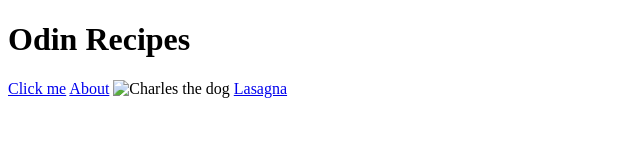
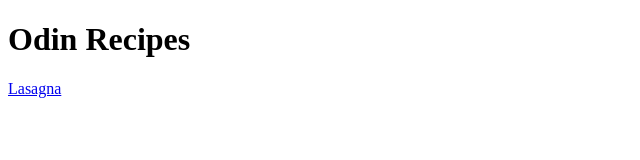
Before and after one commit to echan23/odin-recipes, a plain HTML site: page index.html in a window 1280 px wide. Shown: the whole page, without its empty margins (0-640 px from the left). Drawn offline with Linux system fonts and the light colour scheme.

```diff
--- a/index.html
+++ b/index.html
@@ -8,9 +8,6 @@
 </head>
 <body>
    <h1>Odin Recipes</h1>
-     <a href = https://www.theodinproject.com/about>Click me</a>
-     <a href = ./pages/about.html>About</a>
-     <img src = images/dog.jpg alt = "Charles the dog">
      <a href = ./recipes/lasagna.html>Lasagna</a>
 </body>
 </html>
```
